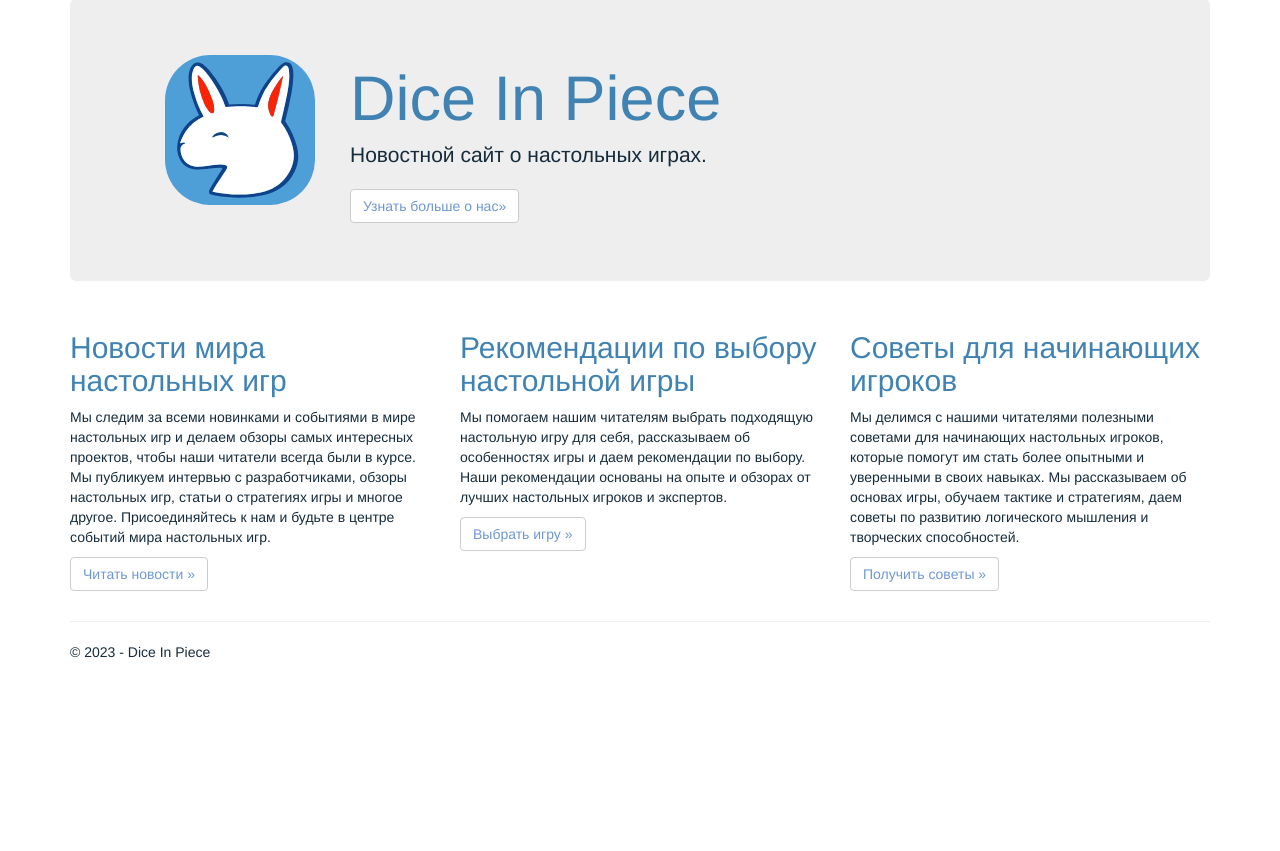
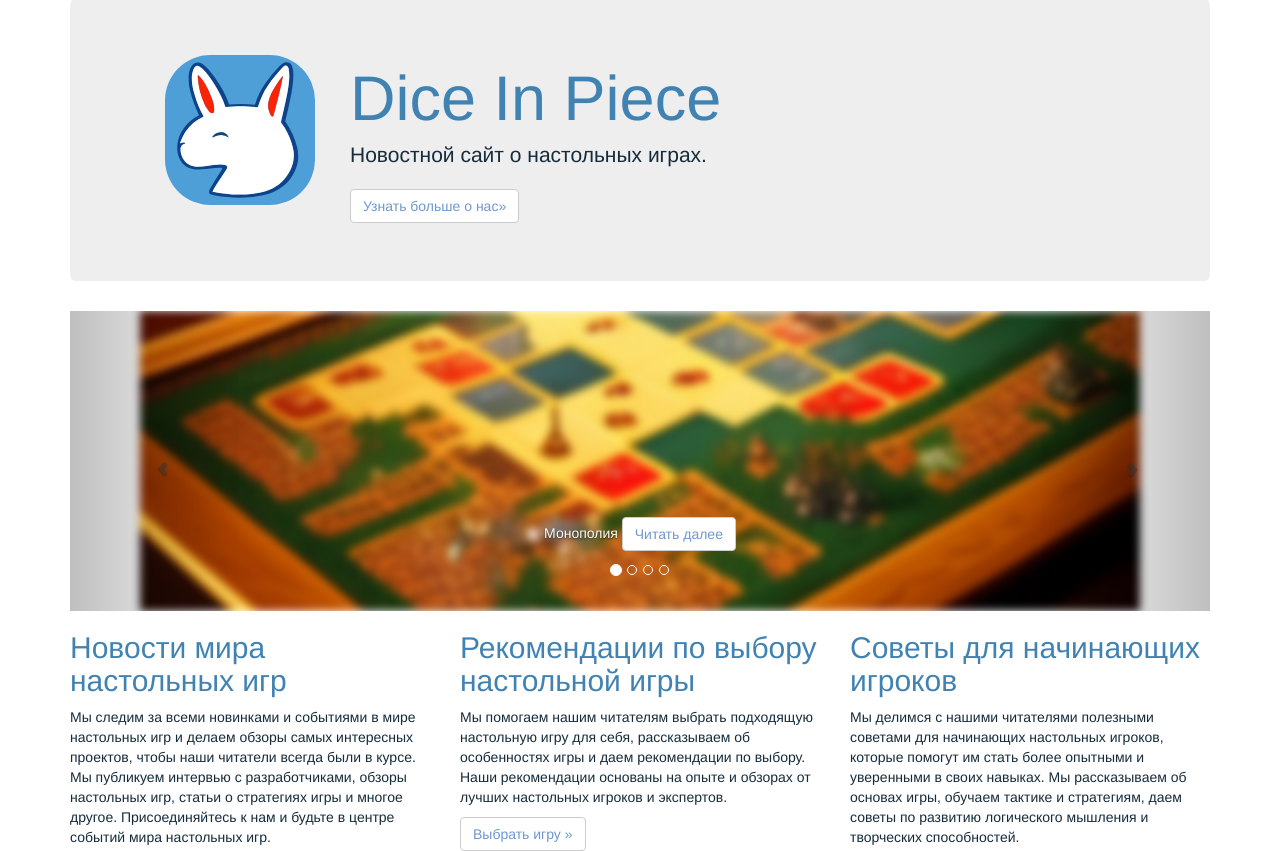
Before and after one commit to mrgick/web-course, a Django app: page / in a window 1280 px wide. Shown: the part 51-902 px from the top of the page. Before the commit the page ends 709 px from the top, so only its background shows below. Run offline with Django 3.2, Linux system fonts and the light colour scheme; some libraries are stand-ins or nearby versions.

Commit message:
Lab 8. Task 3.

```diff
--- a/app/static/app/content/site.css
+++ b/app/static/app/content/site.css
@@ -183,3 +183,15 @@ textarea {
     min-width: 100px;
     max-width: 10000px;
 }
+
+.carousel-caption > p {
+    color: white;
+}
+.img-responsive {
+    height: 300px !important;
+    display: block !important;
+    margin-left: auto;
+    margin-right: auto;
+    filter: blur(4px);
+    -webkit-filter: blur(4px);
+}
--- a/app/templates/app/index.html
+++ b/app/templates/app/index.html
@@ -1,9 +1,9 @@
 {% extends "app/layout.html" %}
+{% load static %}
 
 {% block content %}
 
 <div class="jumbotron home-logo">
-    {% load static %}
     <div class="home-logo-img">
         <img src="{% static 'app/img/logo.svg' %}" alt="DiceInPiece logo" />
     </div>
@@ -12,6 +12,58 @@
         <p class="lead">Новостной сайт о настольных играх.</p>
         <p><a href="{% url 'about' %}" class="btn btn-default btn-large">Узнать больше о нас&raquo;</a></p>
     </div>
+</div>
+
+<div id="myCarousel" class="carousel slide" data-ride="carousel" data-interval="2000">
+    <ol class="carousel-indicators">
+        <li data-target="#myCarousel" data-slide-to="0" class="active"></li>
+        <li data-target="#myCarousel" data-slide-to="1"></li>
+        <li data-target="#myCarousel" data-slide-to="2"></li>
+        <li data-target="#myCarousel" data-slide-to="3"></li>
+    </ol>
+    <div class="carousel-inner" role="listbox">
+        <div class="item active">
+            <img src="{% static 'app/img/monopoly.jpg'%} " alt="Монополия" class="img-responsive"/>
+            <div class="carousel-caption" role="option">
+                <p>
+                    Монополия
+                    <a class="btn btn-default" href="{% url 'blogpost' pk=2 %}">
+                        Читать далее
+                    </a>
+                </p>
+            </div>
+        </div>
+        <div class="item">
+            <img src="{% static 'app/img/mafia.jpg'%}" alt="Мафия" class="img-responsive"/>
+            <div class="carousel-caption" role="option">
+                <p>
+                    Мафия
+                    <a class="btn btn-default" href="{% url 'blogpost' pk=1 %}">
+                        Читать далее
+                    </a>
+                </p>
+            </div>
+        </div>
+        <div class="item">
+            <img src=" {% static 'app/img/logo.svg'%} " alt="О нас" class="img-responsive"/>
+            <div class="carousel-caption" role="option">
+                <p>
+                    О нас
+                    <a class="btn btn-default" href="{% url 'about' %}">
+                        Читать далее
+                    </a>
+                </p>
+            </div>
+        </div>
+    </div>
+    <a class="left carousel-control" href="#myCarousel" role="button" data-slide="prev">
+        <span class="glyphicon glyphicon-chevron-left" aria-hidden="true"></span>
+        <span class="sr-only">Previous</span>
+    </a>
+    <a class="right carousel-control" href="#myCarousel" role="button" data-slide="next">
+        <span class="glyphicon glyphicon-chevron-right" aria-hidden="true"></span>
+        <span class="sr-only">Next</span>
+    </a>
 </div>
 <div class="row">
     <div class="col-md-4">
```
Also changed, not shown: app/static/app/img/mafia.jpg (added), app/static/app/img/mafia2.jpg (added), app/static/app/img/monopoly.jpg (added), app/static/app/img/monopoly2.jpg (added).
